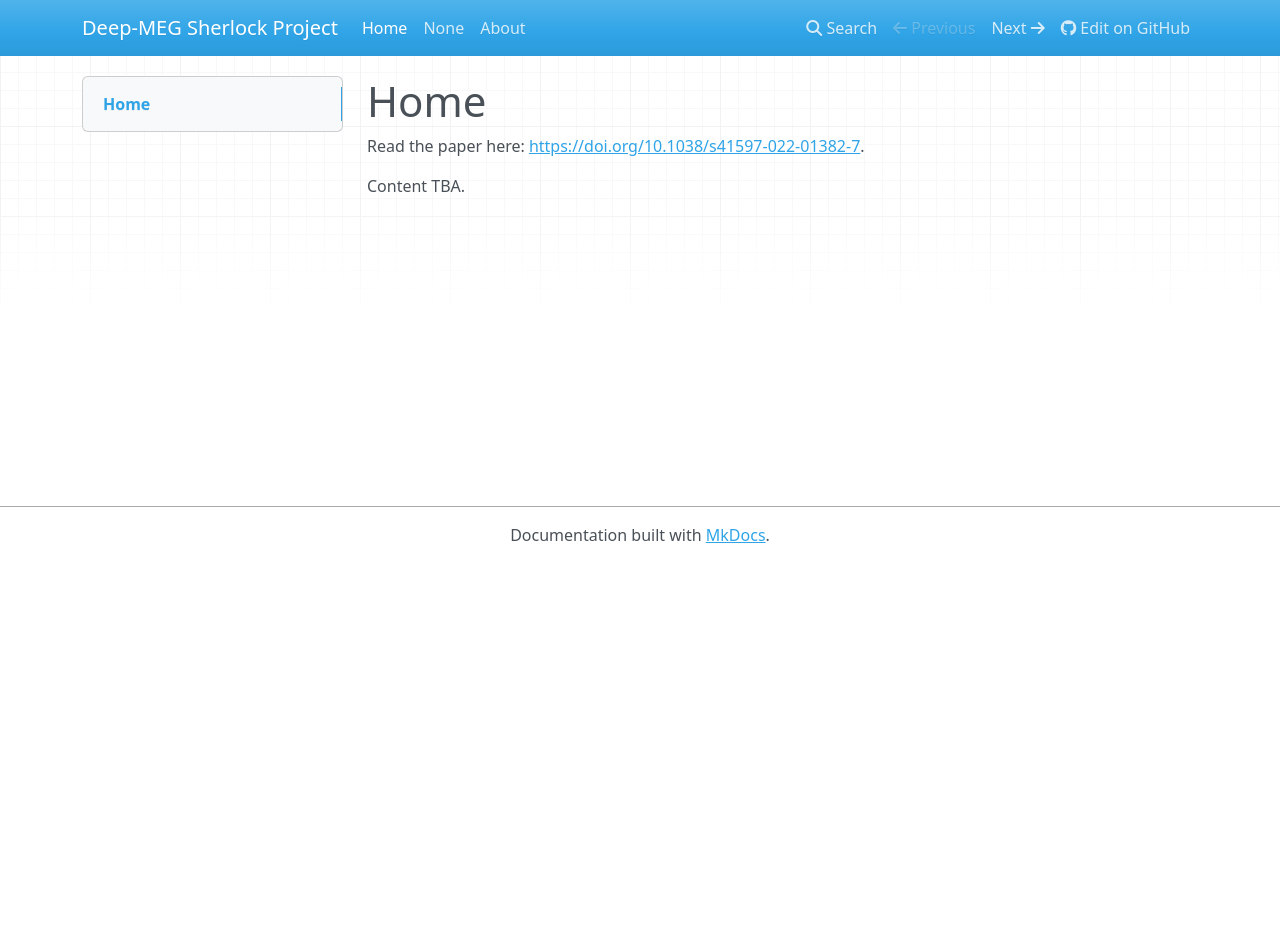
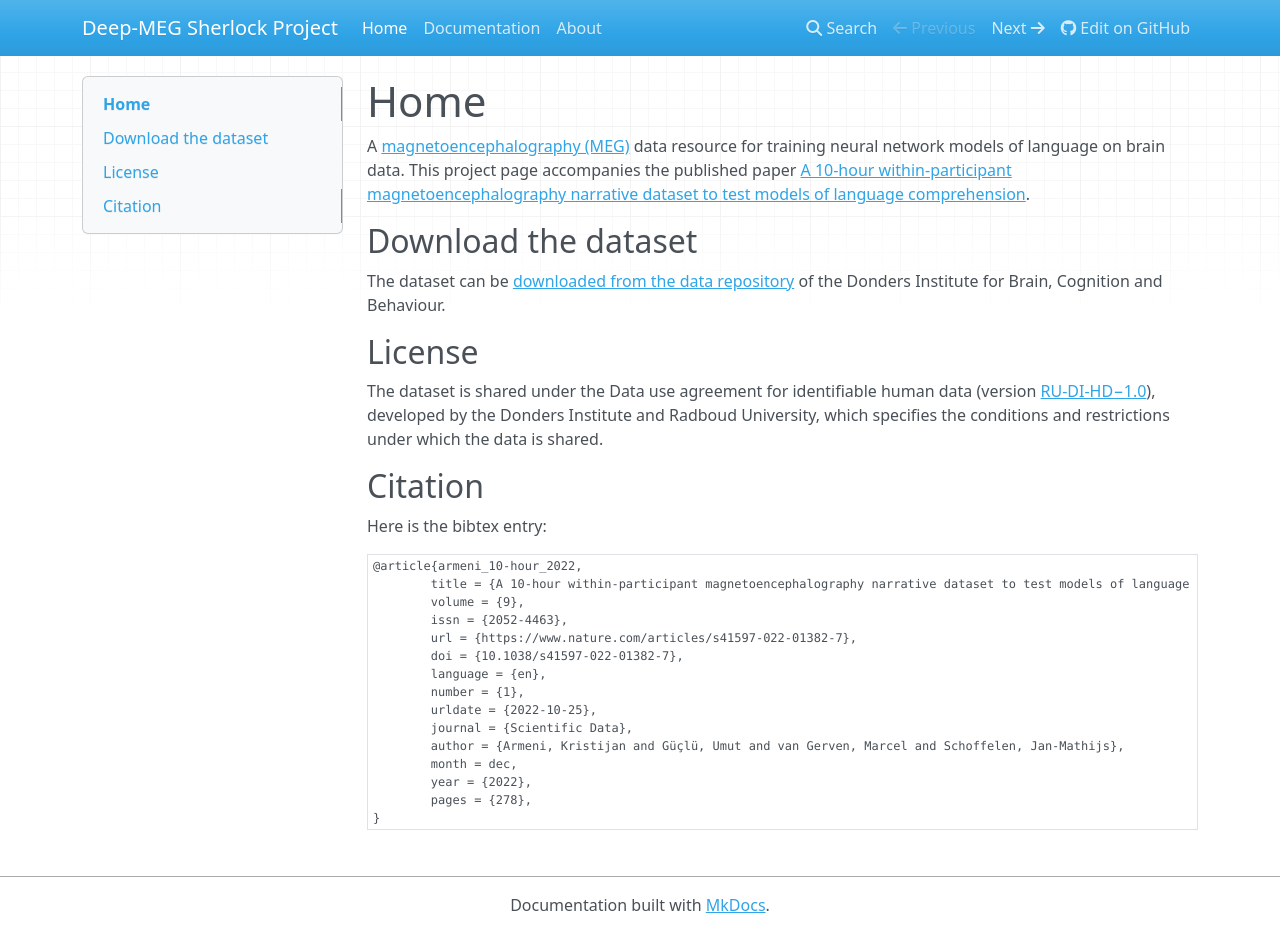
Before and after one commit to KristijanArmeni/MEG-Sherlock-dataset, an MkDocs documentation site: the page built from docs/index.md, in a window 1280 px wide and 933 px high. Built offline with MkDocs 1.6.1, drawn with Linux system fonts in a browser that asks for light colours; nearby versions of some CDN libraries.

Commit message:
- adding basic info about the project - add team members

````diff
--- /dev/null
+++ b/docs/documentation.md
@@ -0,0 +1,3 @@
+# Documentation
+
+Coming soon.
--- a/docs/index.md
+++ b/docs/index.md
@@ -1,5 +1,33 @@
 # Home
 
-Read the paper here: [https://doi.org/10.1038/s41597-022-01382-7](https://doi.org/10.1038/s41597-022-01382-7).
+A [magnetoencephalography (MEG)](https://en.wikipedia.org/wiki/Magnetoencephalography) data resource for training  neural network models of language on brain data.
+This project page accompanies the published paper [A 10-hour within-participant magnetoencephalography narrative dataset to test models of language comprehension](https://doi.org/10.1038/s41597-022-01382-7).
 
-Content TBA.
+## Download the dataset
+
+The dataset can be [downloaded from the data repository](https://doi.org/10.34973/5rpw-rn92) of the Donders Institute for Brain, Cognition and Behaviour.
+
+## License
+The dataset is shared under the Data use agreement for identifiable human data (version [RU-DI-HD−1.0](https://data.donders.ru.nl/doc/dua/RU-DI-HD-1.0.html?3)), developed by the Donders Institute and Radboud University, which specifies the conditions and restrictions under which the data is shared.
+
+## Citation
+
+Here is the bibtex entry:
+
+```bibtex
+@article{armeni_10-hour_2022,
+        title = {A 10-hour within-participant magnetoencephalography narrative dataset to test models of language comprehension},
+        volume = {9},
+        issn = {2052-4463},
+        url = {https://www.nature.com/articles/s41597-022-01382-7},
+        doi = {10.1038/s41597-022-01382-7},
+        language = {en},
+        number = {1},
+        urldate = {2022-10-25},
+        journal = {Scientific Data},
+        author = {Armeni, Kristijan and Güçlü, Umut and van Gerven, Marcel and Schoffelen, Jan-Mathijs},
+        month = dec,
+        year = {2022},
+        pages = {278},
+}
+```
````
Also changed, not shown: docs/about.md (+6 -1 lines).
